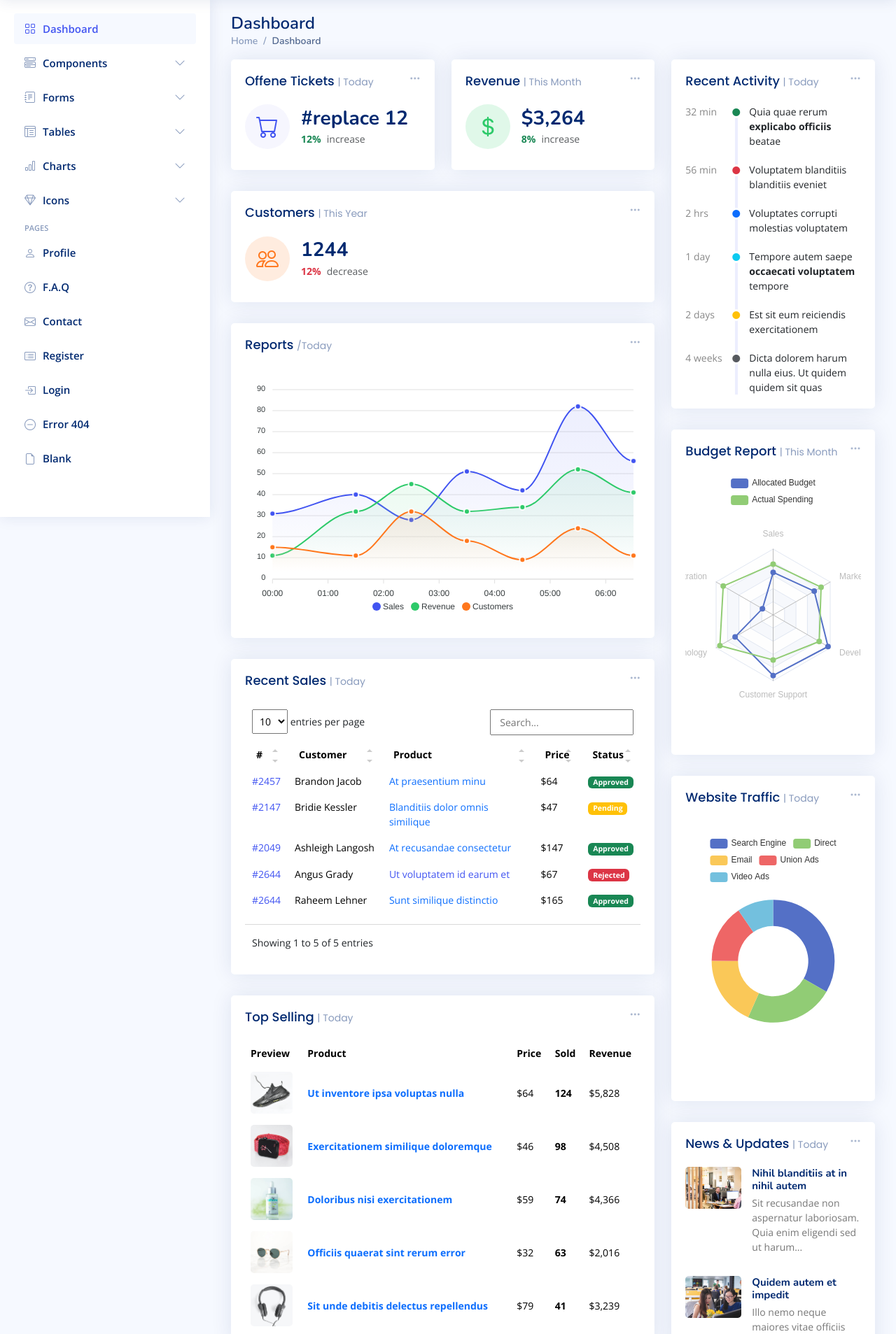
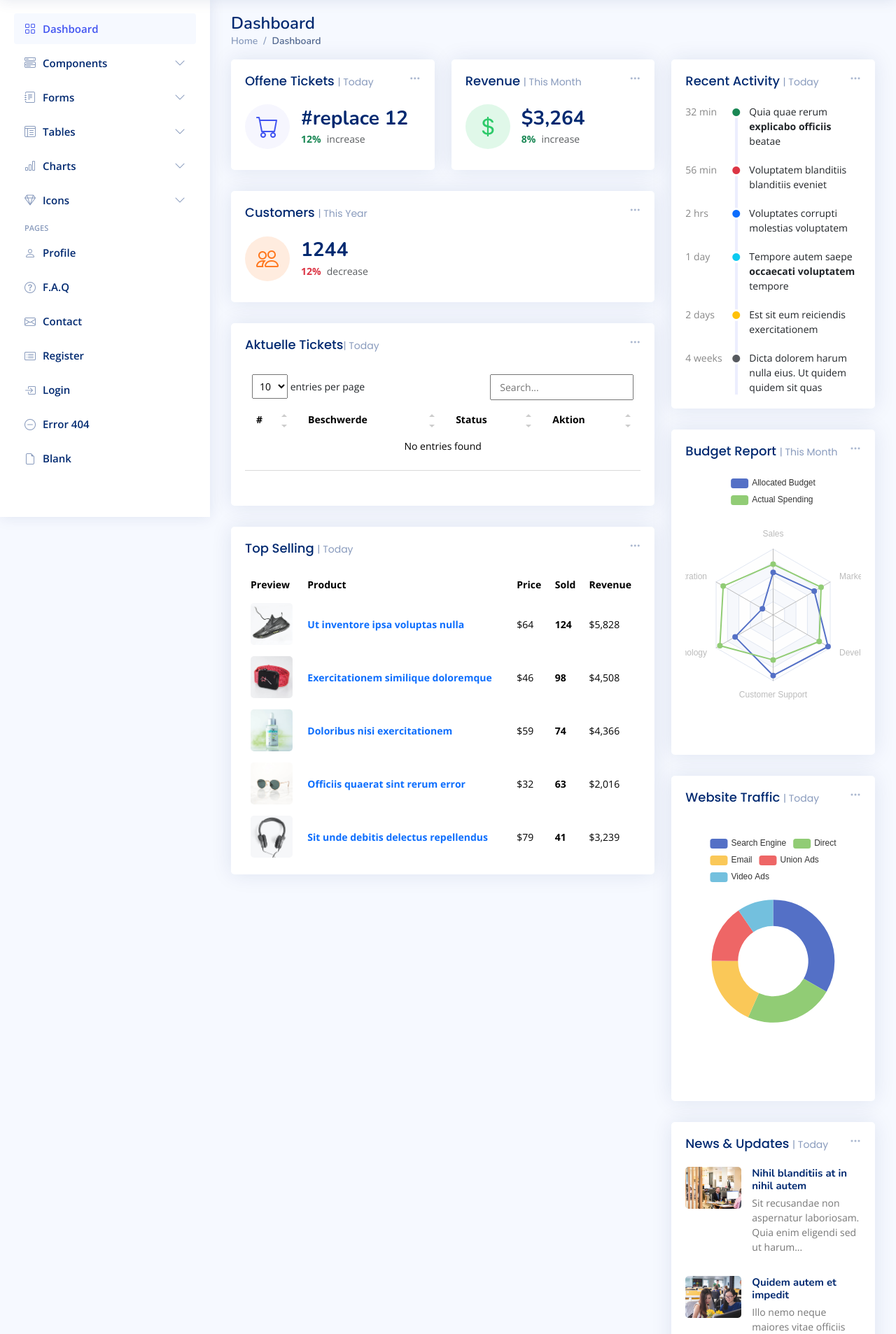
Before and after one commit to vonrodalars/MFAX422A-24Q2-WEB, a Flask app: page / in a window 1280 px wide. Shown: the part 61-1968 px from the top of the page at 70% size. Run offline with Flask 3, Linux system fonts and the light colour scheme; some libraries are stand-ins or nearby versions.

Commit message:
Aktuelle Tickets in Dashboard

```diff
--- a/templates/index.html
+++ b/templates/index.html
@@ -117,87 +117,6 @@
 
             </div><!-- End Customers Card -->
 
-            <!-- Reports -->
-            <div class="col-12">
-              <div class="card">
-
-                <div class="filter">
-                  <a class="icon" href="#" data-bs-toggle="dropdown"><i class="bi bi-three-dots"></i></a>
-                  <ul class="dropdown-menu dropdown-menu-end dropdown-menu-arrow">
-                    <li class="dropdown-header text-start">
-                      <h6>Filter</h6>
-                    </li>
-
-                    <li><a class="dropdown-item" href="#">Today</a></li>
-                    <li><a class="dropdown-item" href="#">This Month</a></li>
-                    <li><a class="dropdown-item" href="#">This Year</a></li>
-                  </ul>
-                </div>
-
-                <div class="card-body">
-                  <h5 class="card-title">Reports <span>/Today</span></h5>
-
-                  <!-- Line Chart -->
-                  <div id="reportsChart"></div>
-
-                  <script>
-                    document.addEventListener("DOMContentLoaded", () => {
-                      new ApexCharts(document.querySelector("#reportsChart"), {
-                        series: [{
-                          name: 'Sales',
-                          data: [31, 40, 28, 51, 42, 82, 56],
-                        }, {
-                          name: 'Revenue',
-                          data: [11, 32, 45, 32, 34, 52, 41]
-                        }, {
-                          name: 'Customers',
-                          data: [15, 11, 32, 18, 9, 24, 11]
-                        }],
-                        chart: {
-                          height: 350,
-                          type: 'area',
-                          toolbar: {
-                            show: false
-                          },
-                        },
-                        markers: {
-                          size: 4
-                        },
-                        colors: ['#4154f1', '#2eca6a', '#ff771d'],
-                        fill: {
-                          type: "gradient",
-                          gradient: {
-                            shadeIntensity: 1,
-                            opacityFrom: 0.3,
-                            opacityTo: 0.4,
-                            stops: [0, 90, 100]
-                          }
-                        },
-                        dataLabels: {
-                          enabled: false
-                        },
-                        stroke: {
-                          curve: 'smooth',
-                          width: 2
-                        },
-                        xaxis: {
-                          type: 'datetime',
-                          categories: ["2018-09-19T00:00:00.000Z", "2018-09-19T01:30:00.000Z", "2018-09-19T02:30:00.000Z", "2018-09-19T03:30:00.000Z", "2018-09-19T04:30:00.000Z", "2018-09-19T05:30:00.000Z", "2018-09-19T06:30:00.000Z"]
-                        },
-                        tooltip: {
-                          x: {
-                            format: 'dd/MM/yy HH:mm'
-                          },
-                        }
-                      }).render();
-                    });
-                  </script>
-                  <!-- End Line Chart -->
-
-                </div>
-
-              </div>
-            </div><!-- End Reports -->
 
             <!-- Recent Sales -->
             <div class="col-12">
@@ -217,54 +136,26 @@
                 </div>
 
                 <div class="card-body">
-                  <h5 class="card-title">Recent Sales <span>| Today</span></h5>
+                  <h5 class="card-title">Aktuelle Tickets<span>| Today</span></h5>
 
                   <table class="table table-borderless datatable">
         <thead>
             <tr>
                 <th scope="col">#</th>
-                        <th scope="col">Customer</th>
-                        <th scope="col">Product</th>
-                        <th scope="col">Price</th>
+                <th scope="col">Beschwerde</th>
                 <th scope="col">Status</th>
+                <th scope="col">Aktion</th>
             </tr>
         </thead>
         <tbody>
+            {% for ticket in tickets %}
             <tr>
-                        <th scope="row"><a href="#">#2457</a></th>
-                        <td>Brandon Jacob</td>
-                        <td><a href="#" class="text-primary">At praesentium minu</a></td>
-                        <td>$64</td>
-                        <td><span class="badge bg-success">Approved</span></td>
+                <th scope="row">{{ ticket.id }}</th>
+                <td>{{ ticket.beschwerde }}</td>
+                <td>{{ ticket.status }}</td>
+                <td><a href="{{ url_for('ticket_bearbeiten', id=ticket.id) }}">Bearbeiten</a></td>
             </tr>
-                      <tr>
-                        <th scope="row"><a href="#">#2147</a></th>
-                        <td>Bridie Kessler</td>
-                        <td><a href="#" class="text-primary">Blanditiis dolor omnis similique</a></td>
-                        <td>$47</td>
-                        <td><span class="badge bg-warning">Pending</span></td>
-                      </tr>
-                      <tr>
-                        <th scope="row"><a href="#">#2049</a></th>
-                        <td>Ashleigh Langosh</td>
-                        <td><a href="#" class="text-primary">At recusandae consectetur</a></td>
-                        <td>$147</td>
-                        <td><span class="badge bg-success">Approved</span></td>
-                      </tr>
-                      <tr>
-                        <th scope="row"><a href="#">#2644</a></th>
-                        <td>Angus Grady</td>
-                        <td><a href="#" class="text-primar">Ut voluptatem id earum et</a></td>
-                        <td>$67</td>
-                        <td><span class="badge bg-danger">Rejected</span></td>
-                      </tr>
-                      <tr>
-                        <th scope="row"><a href="#">#2644</a></th>
-                        <td>Raheem Lehner</td>
-                        <td><a href="#" class="text-primary">Sunt similique distinctio</a></td>
-                        <td>$165</td>
-                        <td><span class="badge bg-success">Approved</span></td>
-                      </tr>
+            {% endfor %}
         </tbody>
     </table>
 
```
Lines whose indentation alone changed are shown as unchanged.
